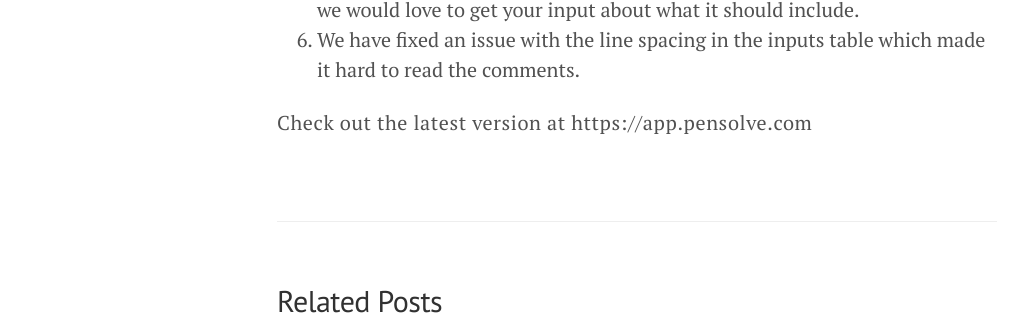
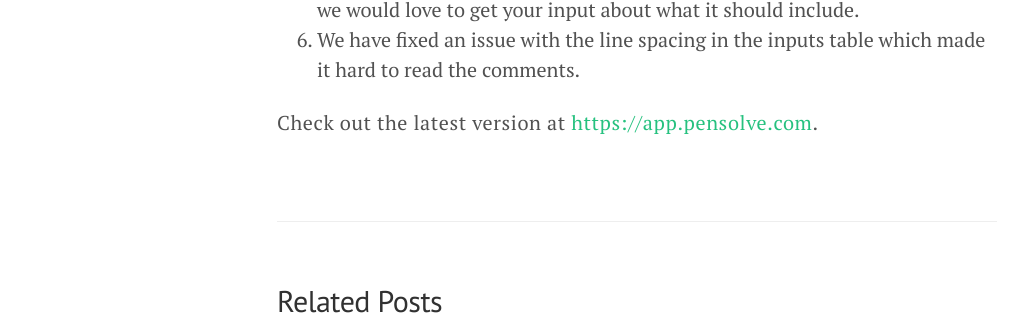
Before and after one commit to pensolve/blog, a Jekyll site: the page built from _posts/2016-07-06-Pensolve-V2.1.md, in a window 1280 px wide. Shown: the part 797-1112 px from the top of the page, without its empty margins (3-1028 px from the left). Built offline with Jekyll 4.4.1, drawn with Linux system fonts in a browser that asks for light colours; part of the change alters nothing that is shown.

```diff
--- a/_posts/2016-07-06-Pensolve-V2.1.md
+++ b/_posts/2016-07-06-Pensolve-V2.1.md
@@ -13,4 +13,4 @@ It has been a big few weeks for the team to deliver an update to the processing
 5. We are also trying out a new warnings file, it is still under-development but we would love to get your input about what it should include.
 6. We have fixed an issue with the line spacing in the inputs table which made it hard to read the comments.
 
-Check out the latest version at https://app.pensolve.com
+Check out the latest version at [https://app.pensolve.com](https://app.pensolve.com).
```
